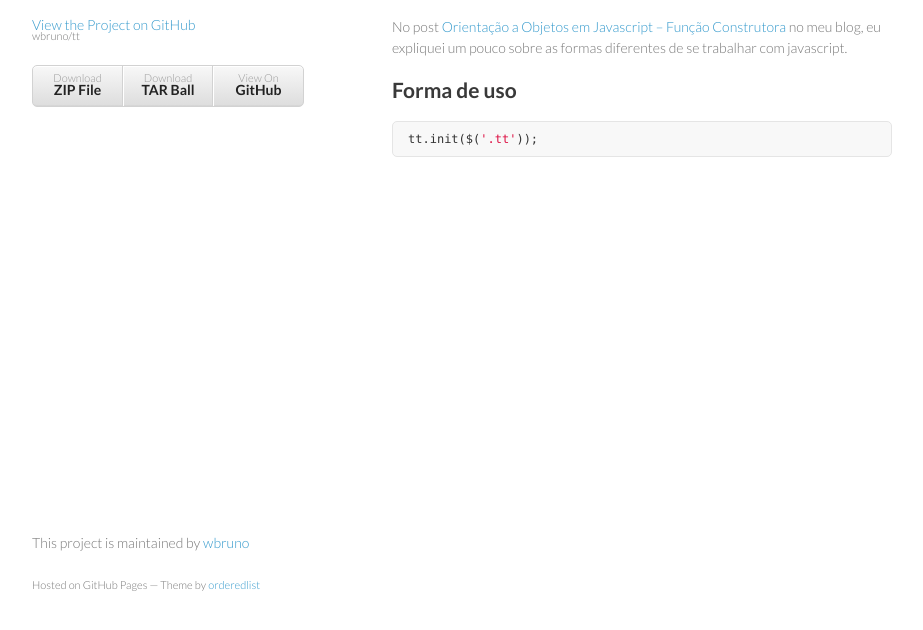
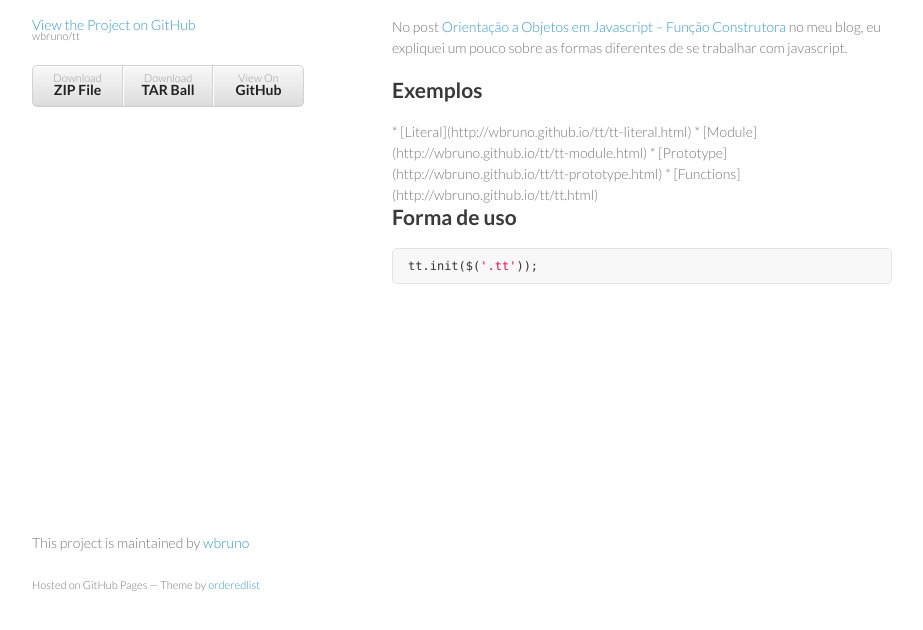
Before and after one commit to RaphaGrayfox/tt, a plain HTML site: page index.html in a window 1280 px wide. Shown: the part 136-766 px from the top of the page, without its empty margins (178-1101 px from the left). Drawn offline with Linux system fonts and the light colour scheme.

Commit message:
exemplos

```diff
--- a/index.html
+++ b/index.html
@@ -36,6 +36,13 @@
 
 <p>No post <a href="http://wbruno.com.br/javascript-puro/orientacao-a-objetos-em-javascript-funcao-construtora/">Orientação a Objetos em Javascript – Função Construtora</a> no meu blog, eu expliquei um pouco sobre as formas diferentes de se trabalhar com javascript.</p>
 
+<h2>Exemplos</h2>
+* [Literal](http://wbruno.github.io/tt/tt-literal.html)
+* [Module](http://wbruno.github.io/tt/tt-module.html)
+* [Prototype](http://wbruno.github.io/tt/tt-prototype.html)
+* [Functions](http://wbruno.github.io/tt/tt.html)
+
+
 <h2>
 <a name="forma-de-uso" class="anchor" href="#forma-de-uso"><span class="octicon octicon-link"></span></a>Forma de uso</h2>
 
```
